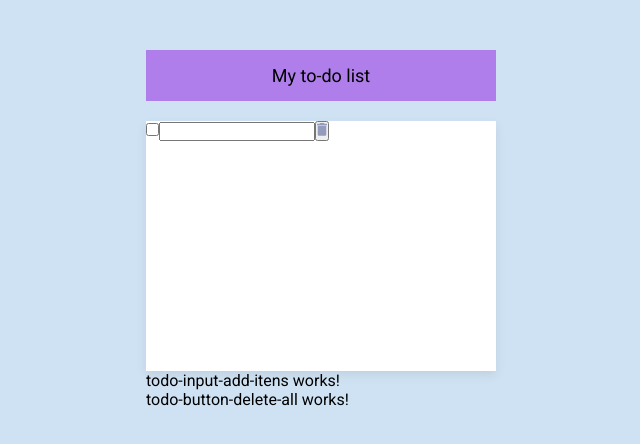
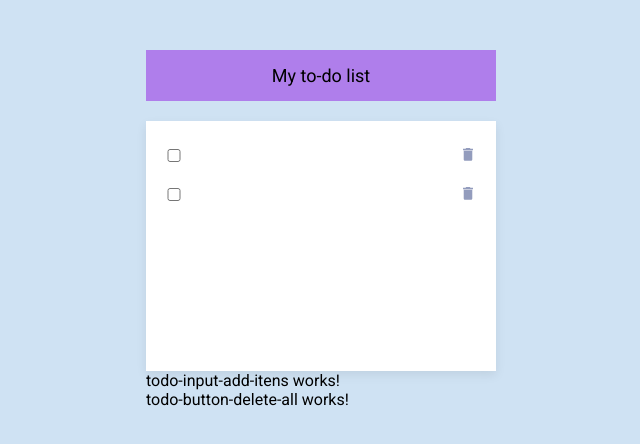
Before and after one commit to marlonsc15/app-To-Do, an Angular app in the folder app-todo/: page / in a window 1280 px wide. Shown: the top 444 px of the page, without its empty margins (319-959 px from the left). Built offline with nearby package versions, Linux system fonts and the light colour scheme.

Commit message:
criação do botão e input da lista e seus css

```diff
--- a/app-todo/src/app/modules/home/components/todo-list/todo-list.component.css
+++ b/app-todo/src/app/modules/home/components/todo-list/todo-list.component.css
@@ -14,3 +14,36 @@ section {
     background-repeat: no-repeat;
     background-position: center 30px;
 }
+
+ul {
+    padding: 20px;
+}
+
+li {
+    display: flex;
+    justify-content: space-between;
+    align-items: center;
+    margin-bottom: 10px;
+}
+
+.check {
+    width: 5%;
+}
+
+.text {
+    width: 80%;
+    padding: 5px 10px;
+    border: none;
+    font-size: 16px;
+    color: var(--primary-text-color);
+}
+
+.checked {
+    text-decoration: line-through;
+}
+
+button {
+    width: 5%;
+    background: none;
+    border: none;
+}
--- a/app-todo/src/app/modules/home/components/todo-list/todo-list.component.html
+++ b/app-todo/src/app/modules/home/components/todo-list/todo-list.component.html
@@ -2,8 +2,16 @@
 
     <ul>
         <li>
-            <input type="checkbox">
-            <input type="text">
+            <input class="check" type="checkbox">
+            <input class="text" type="text">
+
+            <button>
+                <img src="assets/icon-trash.svg" alt="icon-trash">
+            </button>
+        </li>
+        <li>
+            <input class="check" type="checkbox">
+            <input class="text checked" type="text">
 
             <button>
                 <img src="assets/icon-trash.svg" alt="icon-trash">
--- a/app-todo/src/styles.css
+++ b/app-todo/src/styles.css
@@ -17,6 +17,13 @@ ul {
     list-style: none;
 }
 
+textarea:focus, input:focus, button {
+    outline:none;
+}
+
+button {
+    cursor: pointer;
+}
 
 .container {
     width: 350px;
```
